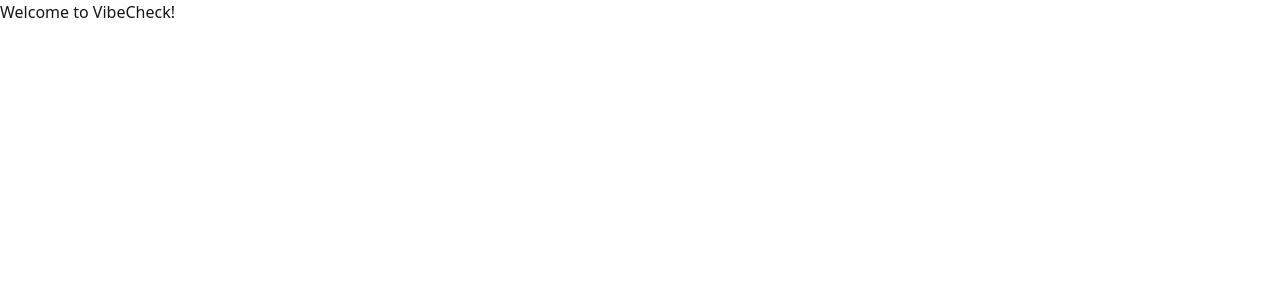
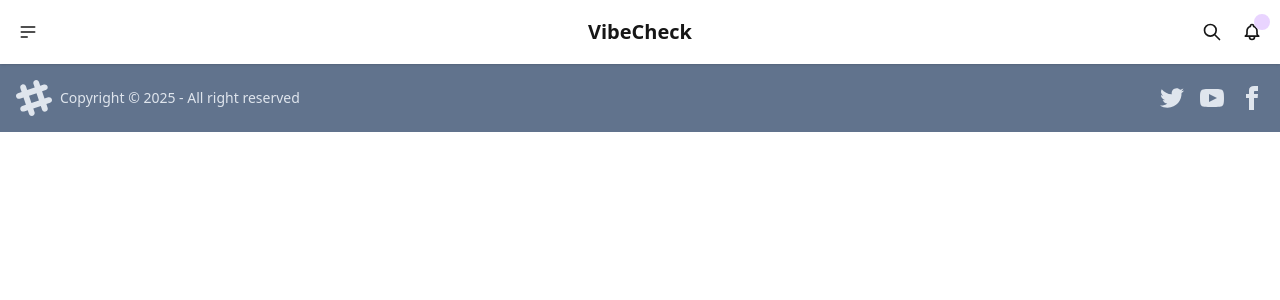
Before and after one commit to stmcpeters/VibeCheck, a React (Vite) app in the folder client/: page /dashboard in a window 1280 px wide. Shown: the top 300 px of the page. Built offline with nearby package versions, Linux system fonts and the light colour scheme.

Commit message:
reorganize pages and components folders

```diff
--- a/client/src/App.jsx
+++ b/client/src/App.jsx
@@ -1,14 +1,26 @@
 import { useState, useEffect } from 'react'
 import './App.css'
 import axios from 'axios'
+import { BrowserRouter, Routes, Route } from 'react-router-dom'
+import Home from './pages/Home'
+import Dashboard from './pages/Dashboard'
+import UserAuth from './pages/UserAuth'
+import ErrorPage from './pages/ErrorPage'
+
+
 
 function App() {
   const [response, setResponse] = useState();
 
-  // function to fetch data using axios from server
-  const fetchAPI = async () => {
-    const response = await axios.get('http://127.0.0.1:8080/');
-    setResponse(response.data.message);
+    // function to fetch data using axios from server
+    const fetchAPI = async () => {
+      try {
+        const response = await axios.get('http://127.0.0.1:8080/');
+        setResponse(response.data.message);
+      } catch (error) {
+        console.error('Error fetching data:', error);
+        setResponse('Error fetching data');
+    }
   }
 
   // useEffect will fetch data from server on initial page load
@@ -18,8 +30,14 @@ function App() {
 
   return (
     <>
-      <h1>Welcome to VibeCheck!</h1>
-      <span>{response}</span>
+      <BrowserRouter>
+        <Routes>
+          <Route path="/" element={<Home />} />
+          <Route path="/dashboard" element={<Dashboard />} />
+          <Route path="/auth" element={<UserAuth />} />
+          <Route path="/*" element={<ErrorPage />} />
+        </Routes>
+      </BrowserRouter>
     </>
   )
 }
--- a/client/src/pages/Dashboard.jsx
+++ b/client/src/pages/Dashboard.jsx
@@ -1 +1,13 @@
 // Landing page after login. Displays current mood prompt, mood streaks, and Tableau chart
+import NavBar from "../components/NavBar"
+import Footer from "../components/Footer"
+
+
+export default function Dashboard() {
+  return (
+    <>
+      <NavBar />
+      <Footer />
+    </>
+  )
+}
--- a/client/src/pages/ErrorPage.jsx
+++ b/client/src/pages/ErrorPage.jsx
@@ -1 +1,8 @@
 // Handles unexpected errors in UI rendering
+export default function ErrorPage() {
+  return (
+    <>
+      <h1>404 Error: Page Not Found</h1>
+    </>
+  )
+}
--- a/client/src/pages/Home.jsx
+++ b/client/src/pages/Home.jsx
@@ -1,3 +1,7 @@
+import NavBar from "../components/NavBar"
+import Footer from "../components/Footer"
+
+
 export default function Home() {
   return (
     <>
@@ -11,9 +15,9 @@ export default function Home() {
           <div className="hero-content text-neutral-content text-center">
             <div className="max-w-md">
               <h1 className="mb-5 text-5xl font-bold">Welcome to VibeCheck!</h1>
-              <p className="mb-5">
+              {/* <p className="mb-5">
               {response}
-              </p>
+              </p> */}
               <button className="btn btn-primary">Login/Sign up</button>
             </div>
           </div>
```
Also changed, not shown: client/src/components/Articles.jsx (renamed from client/src/pages/Articles.jsx), client/src/components/Chart.jsx (renamed from client/src/pages/Chart.jsx), client/src/components/Footer.jsx (renamed from client/src/pages/Footer.jsx), client/src/components/JournalEntry.jsx (renamed from client/src/pages/JournalEntry.jsx), client/src/components/MoodForm.jsx (renamed from client/src/pages/MoodForm.jsx), client/src/components/NavBar.jsx (renamed from client/src/pages/NavBar.jsx), client/src/components/SearchBar.jsx (renamed from client/src/pages/SearchBar.jsx).
